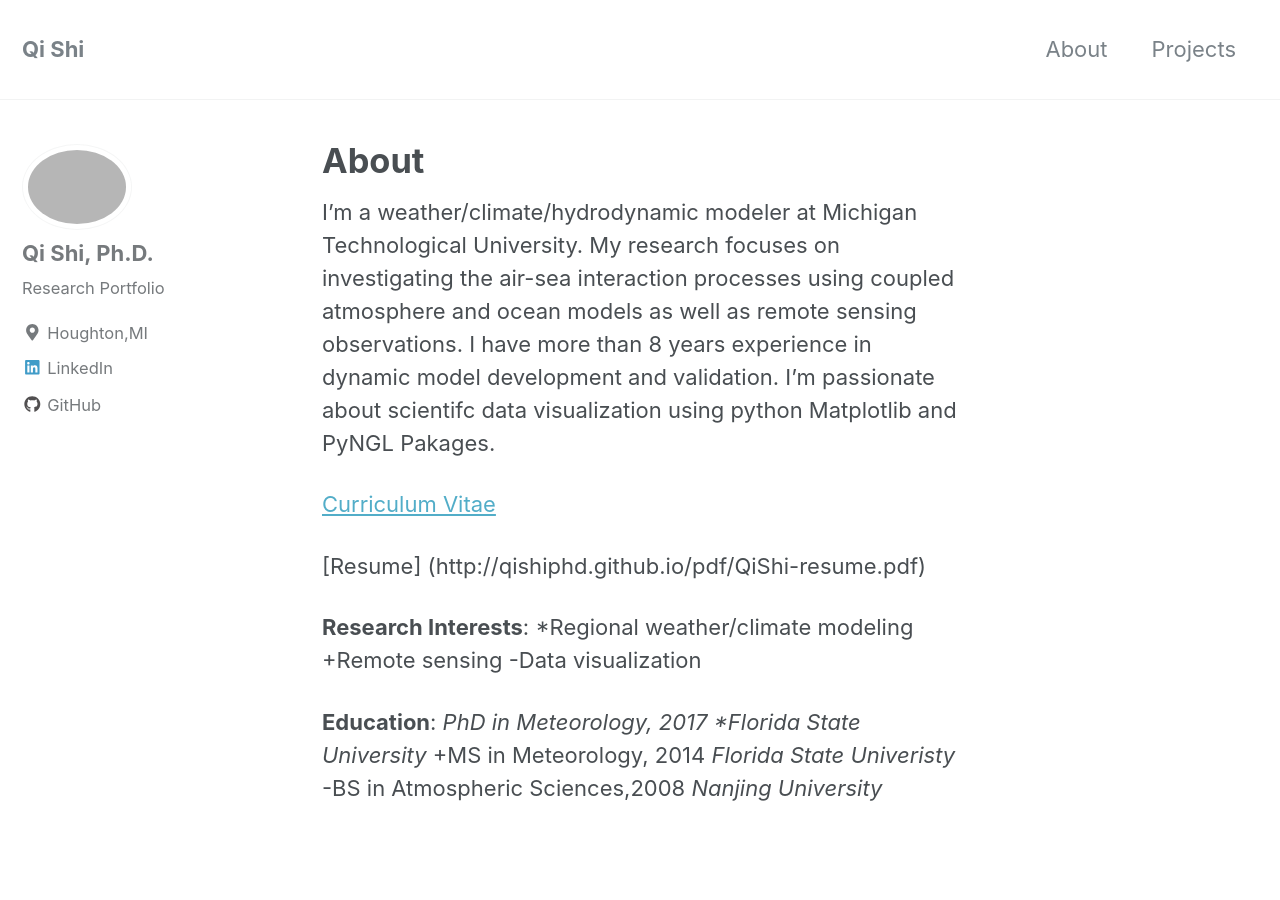
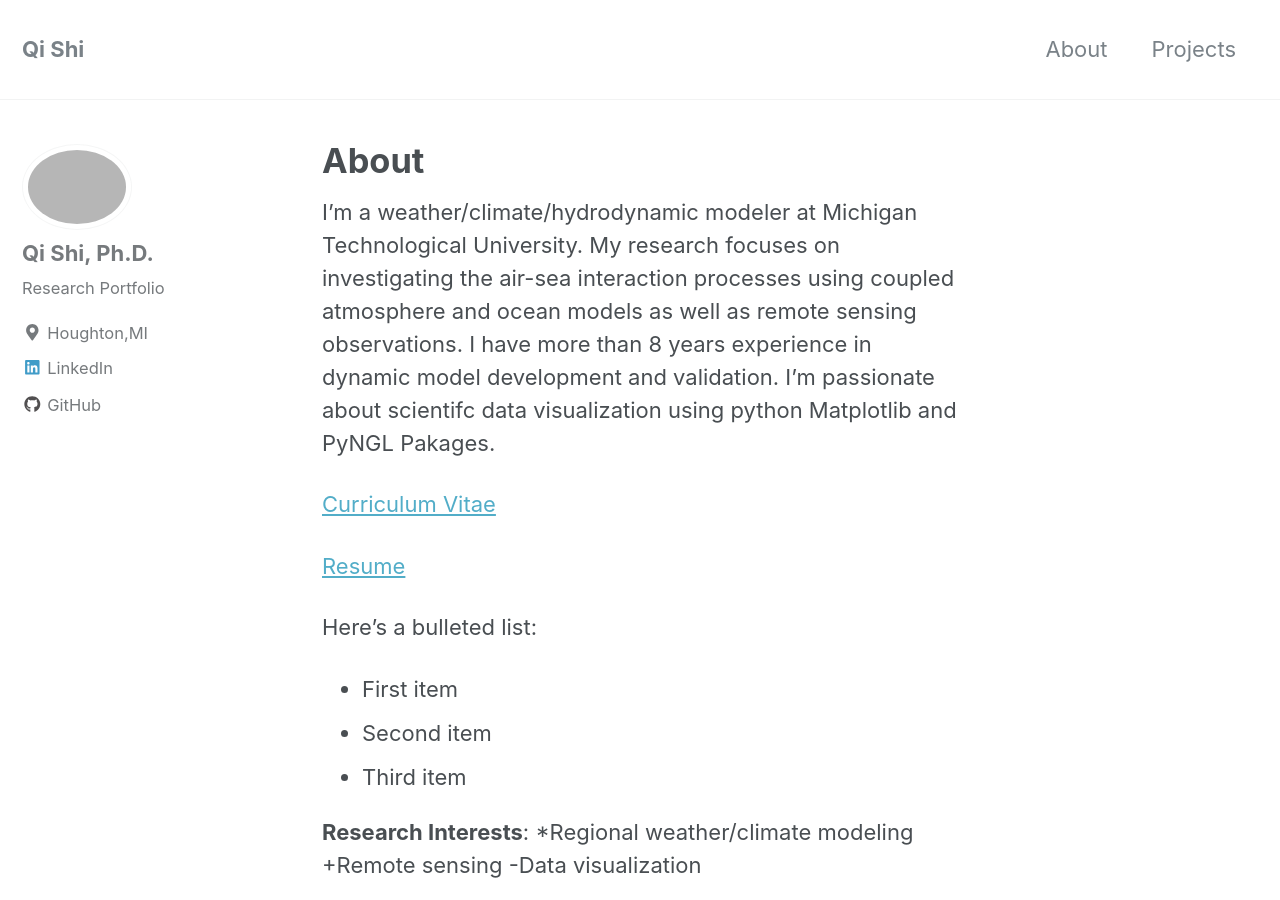
Before and after one commit to qishiphd/qishiphd.github.io, a Jekyll site: the page built from _pages/about.md, in a window 1280 px wide and 900 px high. Built offline with Jekyll 4.4.1, drawn with Linux system fonts in a browser that asks for light colours; nearby versions of some CDN libraries.

Commit message:
Update about.md

```diff
--- a/_pages/about.md
+++ b/_pages/about.md
@@ -8,7 +8,12 @@ I'm a weather/climate/hydrodynamic modeler at Michigan Technological University.
 
 [Curriculum Vitae](http://qishiphd.github.io/pdf/QiShi-cv.pdf)
 
-[Resume] (http://qishiphd.github.io/pdf/QiShi-resume.pdf)
+[Resume](http://qishiphd.github.io/pdf/QiShi-resume.pdf)
+
+Here's a bulleted list:
+* First item
++ Second item
+- Third item
 
 **Research Interests**:
 *Regional weather/climate modeling
```
